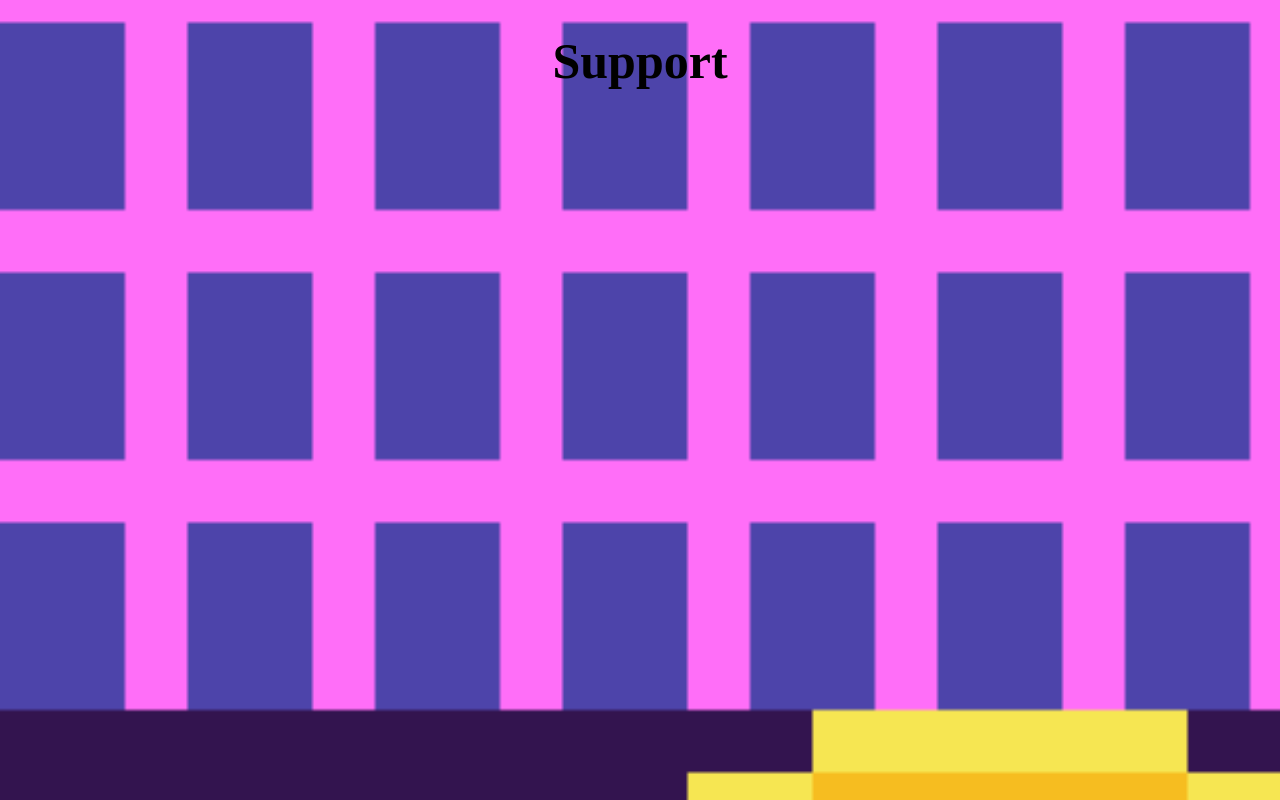
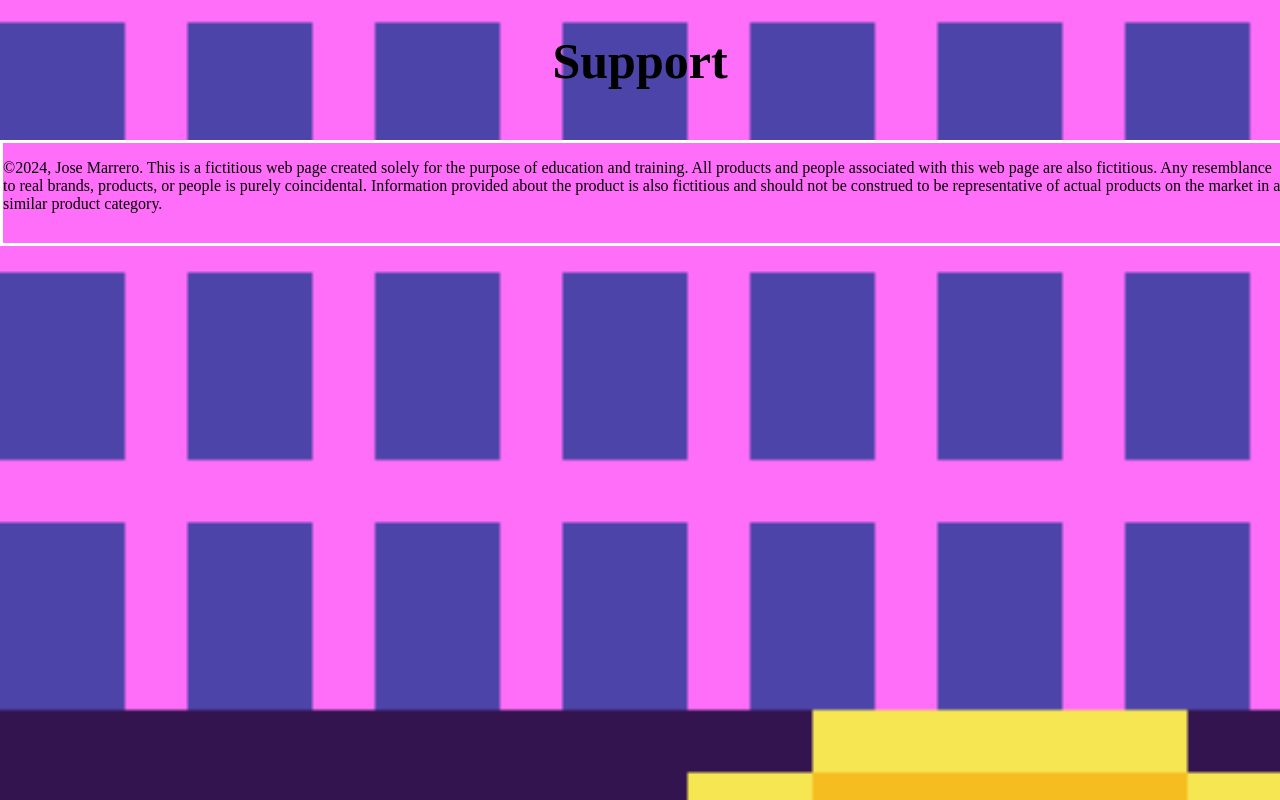
Before and after one commit to Nullrusty/GRA1751, a plain HTML site: page gra1751p2JoseMarrero2024-final/index.html in a window 1280 px wide. Shown: the part 3290-4090 px from the top of the page. Drawn offline with Linux system fonts and the light colour scheme.

Commit message:
Add files via upload

```diff
--- a/gra1751p2JoseMarrero2024-final/index.html
+++ b/gra1751p2JoseMarrero2024-final/index.html
@@ -76,6 +76,9 @@
               <button class="button">Support</button>
             </a></nav>
     <h1>Support</h1>
+	  	<footer>
+		<p>©2024, Jose Marrero. This is a fictitious web page created solely for the purpose of education and training. All products and people associated with this web page are also fictitious. Any resemblance to real brands, products, or people is purely coincidental. Information provided about the product is also fictitious and should not be construed to be representative of actual products on the market in a similar product category.</p>
+	</footer>
   </section>
 </wrapper>
 </body>
@@ -132,4 +135,14 @@ nav {
 		font-size: 50px;
 		color: #000;
 	}
+	footer {
+	bottom: 0px;
+	left: 0px;
+	right: 0px;
+	height: 100px;
+	width: 100%;
+	margin-top: 50px;
+	background-color: #FF6EF8;
+	border: solid white;
+	}
 </style>
```
